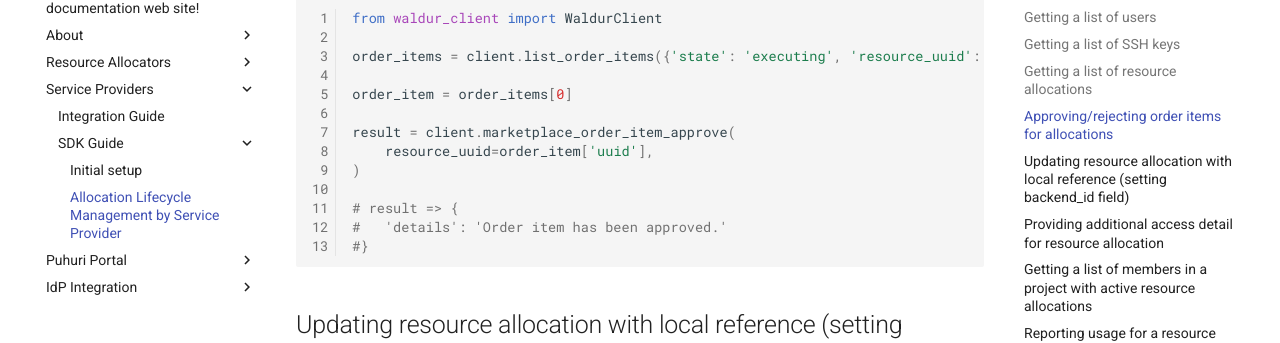
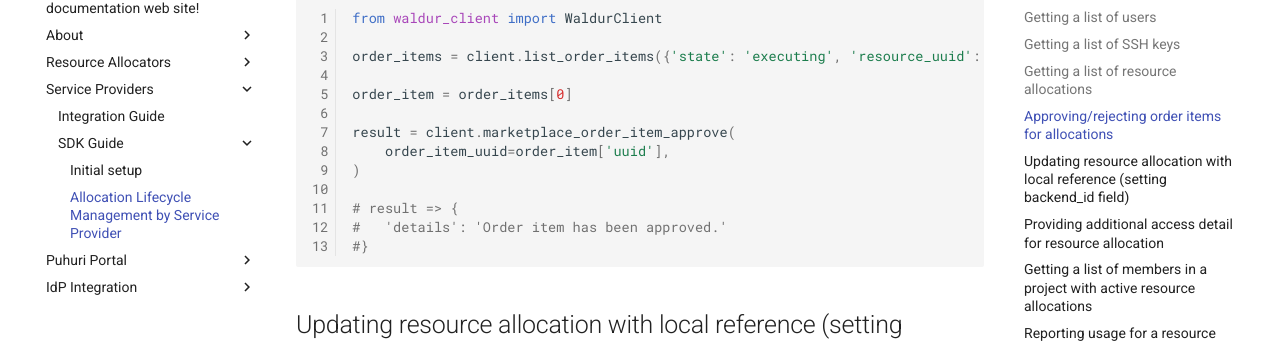
Before and after one commit to neicnordic/puhuri-web, an MkDocs documentation site: the page built from docs/SDK guide/allocation-management-sp.md, in a window 1280 px wide and 900 px high, scrolled down 2553 px. Shown: the part 118-461 px from the top of the window. Built offline with MkDocs 1.6.1 and Material for MkDocs 9.7.7, drawn with Linux system fonts in a browser that asks for light colours.

Commit message:
Fix typo

```diff
--- a/docs/SDK guide/allocation-management-sp.md
+++ b/docs/SDK guide/allocation-management-sp.md
@@ -119,7 +119,7 @@ order_items = client.list_order_items({'state': 'executing', 'resource_uuid': '<
 order_item = order_items[0]
 
 result = client.marketplace_order_item_approve(
-    resource_uuid=order_item['uuid'],
+    order_item_uuid=order_item['uuid'],
 )
 
 # result => {
```
